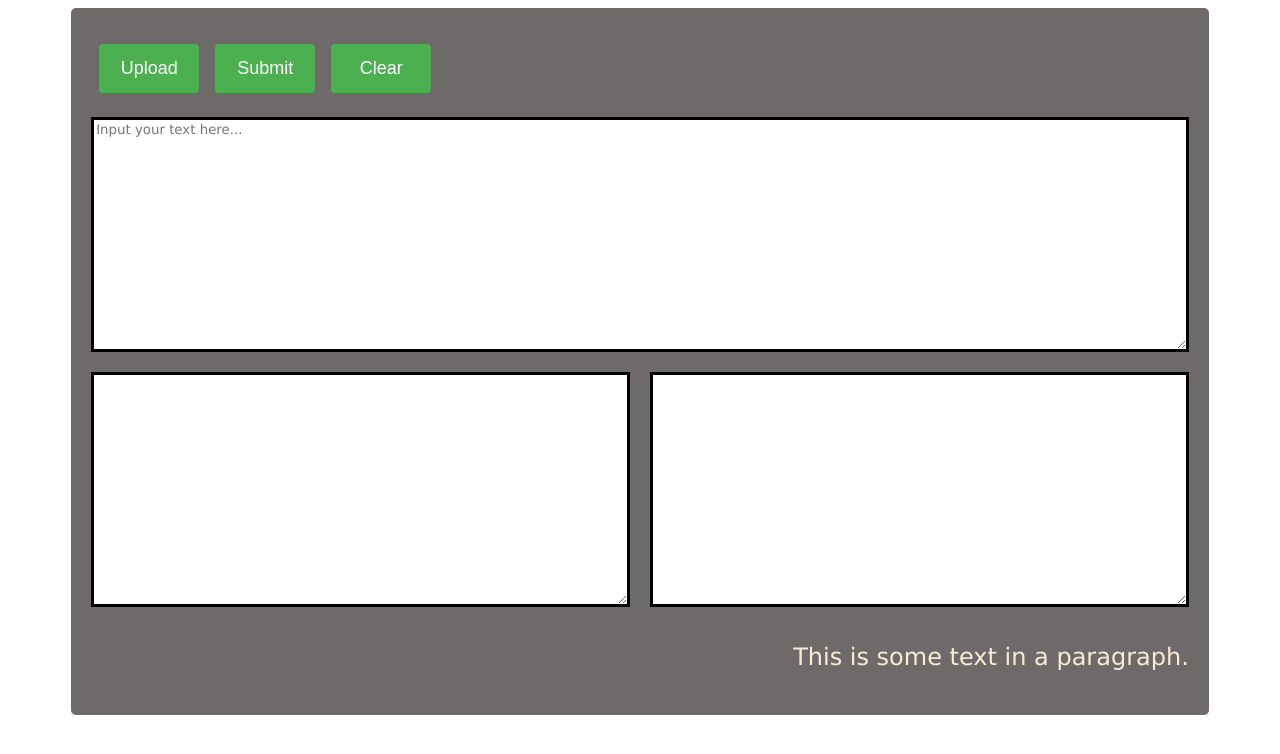
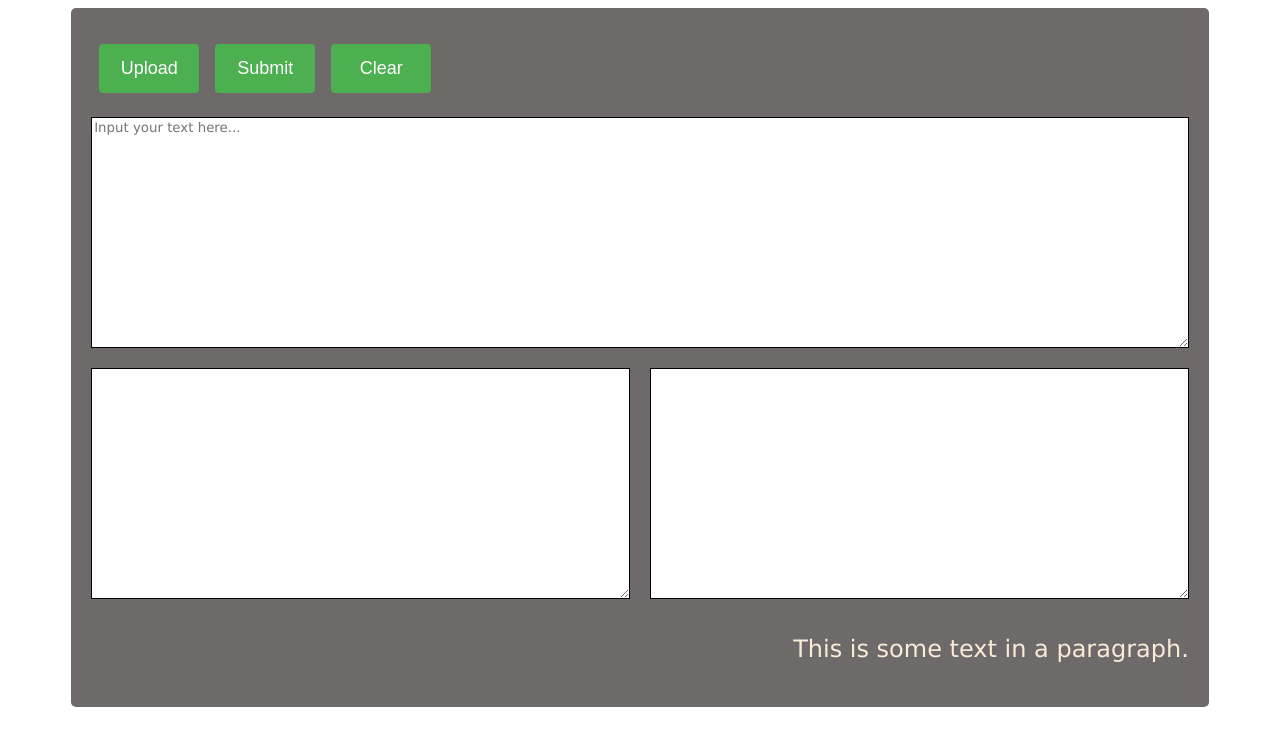
Before and after one commit to mahmudulshuvo/Angular-6, an Angular app: page / in a window 1280 px wide. Shown: the top 754 px of the page. Built offline with nearby package versions, Linux system fonts and the light colour scheme.

Commit message:
reduce border

```diff
--- a/src/app/app.component.css
+++ b/src/app/app.component.css
@@ -5,7 +5,7 @@ textarea {
     /* padding: 12px 20px; */
     margin: 8px 0;
     display: inline-block;
-    border: 3px solid rgb(0, 0, 0);
+    border: 1px solid rgb(0, 0, 0);
     /* border-radius: 4px; */
     box-sizing: border-box;
     /* font-size: 42px; */
--- a/src/app/app.component.html
+++ b/src/app/app.component.html
@@ -6,7 +6,7 @@
 
 <div class="container" flex>
   <div>
-      <input type="file" style="display: none" #file (change)="browseText($event)"/>
+      <input type="file" accept=".txt,.json,.md"  style="display: none" #file (change)="browseText($event)"/>
       <button type="button" class="btn" (click)="file.click()"> Upload </button>
       <input type="submit" value="Submit" (click)="copyText()">
       <input type="submit" value="Clear" (click)="clearText()">
```
